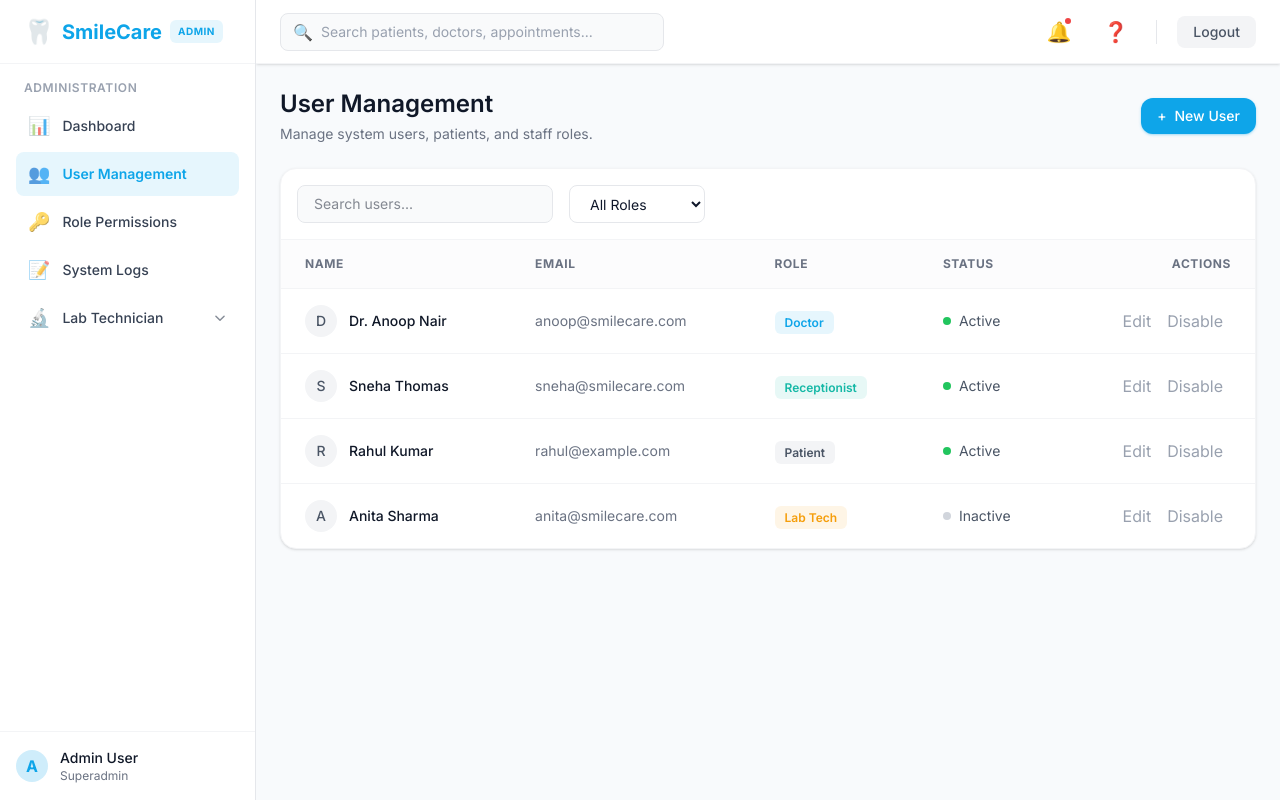
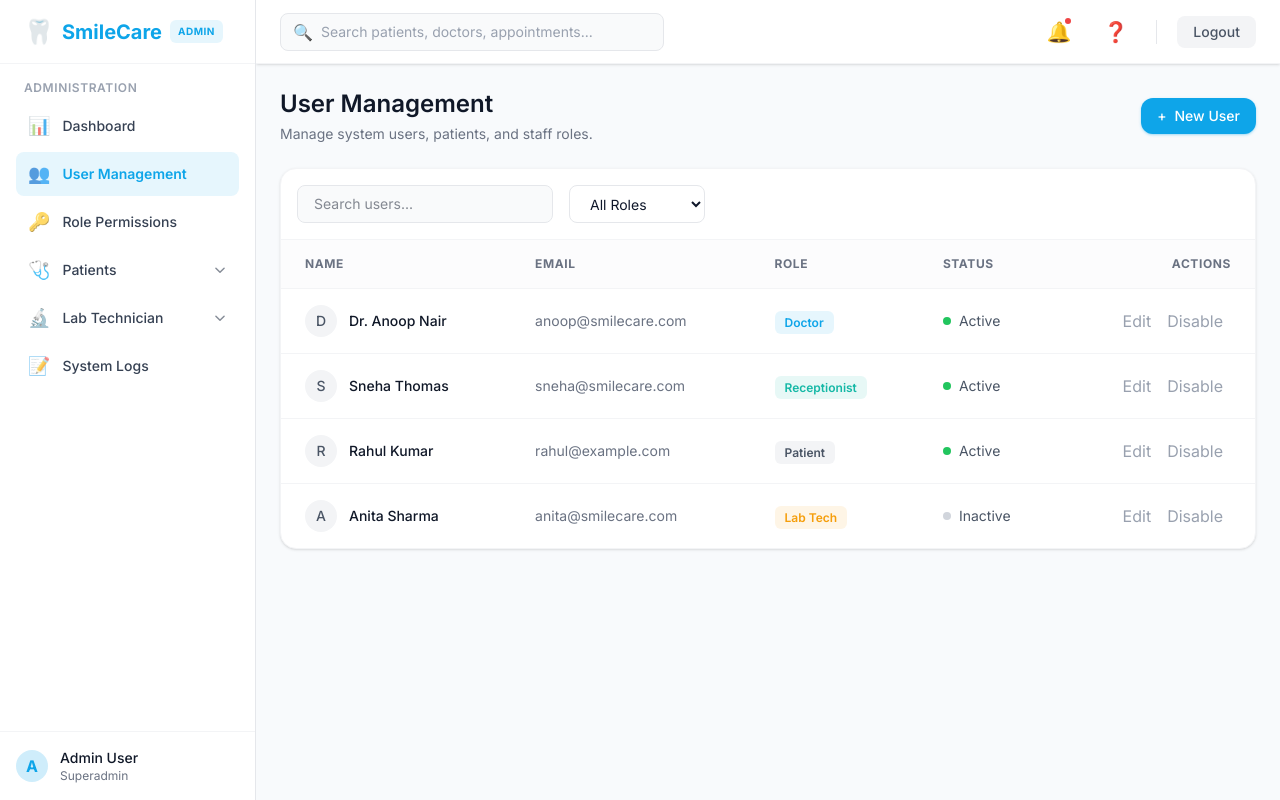
Before and after one commit to marketbytes-devops/dental-management-system, a Next.js app in the folder frontend/: page /admin/users in a window 1280 px wide. Built offline with nearby package versions, Linux system fonts and the light colour scheme.

Commit message:
Patient module added in sidebar

```diff
--- a/frontend/src/components/layout/Sidebar.jsx
+++ b/frontend/src/components/layout/Sidebar.jsx
@@ -8,7 +8,20 @@ const navItems = [
   { name: "Dashboard", href: "/admin/dashboard", icon: "📊" },
   { name: "User Management", href: "/admin/users", icon: "👥" },
   { name: "Role Permissions", href: "/admin/roles", icon: "🔑" },
-  { name: "System Logs", href: "/admin/logs", icon: "📝" },
+  {
+    name: "Patients",
+    icon: "🩺",
+    subItems: [
+      { name: "Overview", href: "/admin/patients/overview", icon: "📊" },
+      { name: "Appointments", href: "/admin/patients/appointments", icon: "📅" },
+      { name: "Registration", href: "/admin/patients/registration", icon: "📝" },
+      { name: "Check-In & Queue", href: "/admin/patients/check-in-queue", icon: "⏳" },
+      { name: "Consent & Documents", href: "/admin/patients/consent-documents", icon: "📄" },
+      { name: "Prescriptions", href: "/admin/patients/prescriptions", icon: "💊" },
+      { name: "Billing & Payments", href: "/admin/patients/billing-payments", icon: "💳" },
+      { name: "Notifications", href: "/admin/patients/notifications", icon: "🔔" },
+    ],
+  },
   {
     name: "Lab Technician",
     icon: "🔬",
@@ -27,6 +40,7 @@ const navItems = [
       { name: "Settings", href: "/admin/labtechnicians/settings", icon: "⚙️" },
     ],
   },
+  { name: "System Logs", href: "/admin/logs", icon: "📝" },
 ];
 
 export default function Sidebar() {
```
